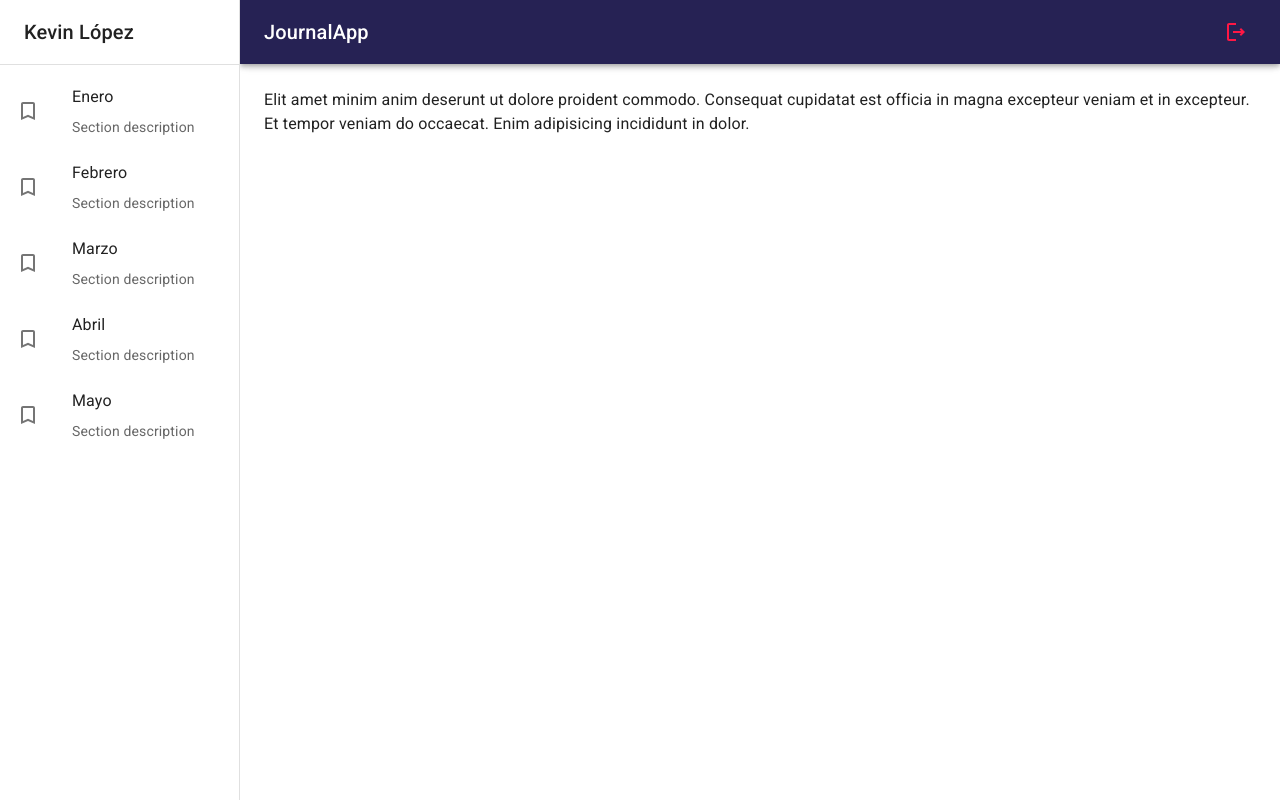
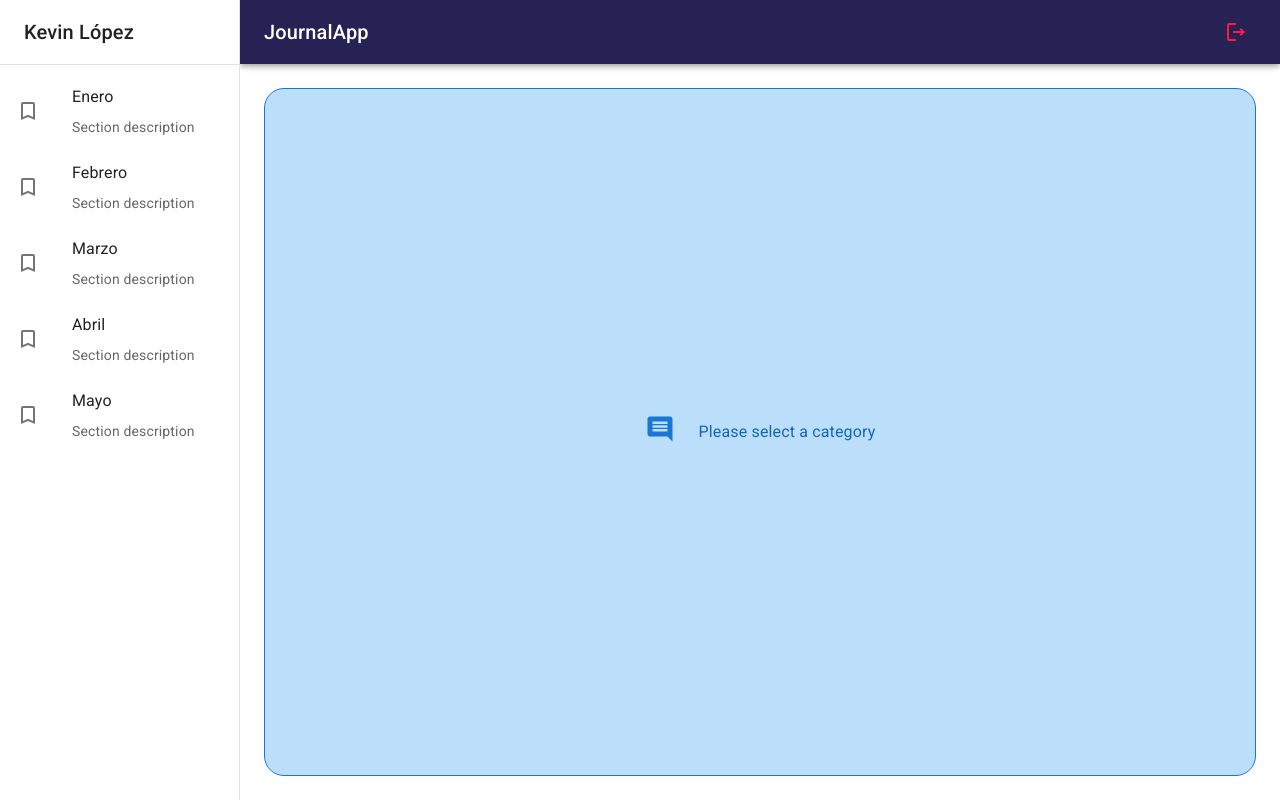
Before and after one commit to coofcoding/journal-app, a React (Vite) app: page / in a window 1280 px wide. Built offline with nearby package versions, Linux system fonts and the light colour scheme.

Commit message:
styling the first screen

```diff
--- a/index.html
+++ b/index.html
@@ -5,7 +5,7 @@
   <meta charset="UTF-8" />
   <link rel="icon" type="image/svg+xml" href="/vite.svg" />
   <meta name="viewport" content="width=device-width, initial-scale=1.0" />
-  <title>Vite + React</title>
+  <title>JournalApp</title>
   <link rel="preconnect" href="https://fonts.googleapis.com" />
   <link rel="preconnect" href="https://fonts.gstatic.com" crossorigin />
   <link rel="stylesheet" href="https://fonts.googleapis.com/css2?family=Roboto:wght@300;400;500;600;700&display=swap" />
--- a/src/journal/pages/JournalPage.jsx
+++ b/src/journal/pages/JournalPage.jsx
@@ -1,13 +1,11 @@
-import { Typography } from '@mui/material';
 import { JournalLayout } from '../layout/JournalLayout';
+import { NothingSelectedView } from '../views';
 
 export const JournalPage = () => {
   return (
     <>
       <JournalLayout>
-        <Typography variant='p'>
-          Elit amet minim anim deserunt ut dolore proident commodo. Consequat cupidatat est officia in magna excepteur veniam et in excepteur. Et tempor veniam do occaecat. Enim adipisicing incididunt in dolor.
-        </Typography>
+        <NothingSelectedView/>
       </JournalLayout>
 
       {/* Nothing selected */}
--- /dev/null
+++ b/src/journal/views/NothingSelectedView.jsx
@@ -0,0 +1,32 @@
+import { Comment } from "@mui/icons-material"
+import { Grid, Typography } from "@mui/material"
+
+export const NothingSelectedView = () => {
+    return (
+        <Grid
+            container
+            spacing={0}
+            direction="row"
+            alignItems="center"
+            justifyContent="center"
+            borderRadius={5}
+            sx={{
+                minHeight: 'calc(100vh - 112px)',
+                backgroundColor: 'warning.main',
+                border: '1px solid',
+                borderColor: 'warning_content.main'
+            }}
+        >
+            <Grid
+                item
+            >
+                <Comment sx={{ fontSize: 30, color: 'warning_content.main', mr: 3, my: 2 }} />
+            </Grid>
+            <Grid
+                item
+            >
+                <Typography variant="p" color={'warning_text.main'}>Please select a category</Typography>
+            </Grid>
+        </Grid>
+    )
+}
--- /dev/null
+++ b/src/journal/views/index.js
@@ -0,0 +1 @@
+export * from './NothingSelectedView';
--- a/src/theme/purpleTheme.js
+++ b/src/theme/purpleTheme.js
@@ -1,5 +1,5 @@
 import { createTheme } from '@mui/material';
-import { red } from '@mui/material/colors';
+import { red, blue } from '@mui/material/colors';
 
 export const purpleTheme = createTheme({
     palette: {
@@ -11,6 +11,15 @@ export const purpleTheme = createTheme({
         },
         error: {
             main: red.A400
+        },
+        warning: {
+            main: blue[100]
+        },
+        warning_content: {
+            main: blue[700]
+        },
+        warning_text: {
+            main: blue[800]
         }
     }
 })
```
